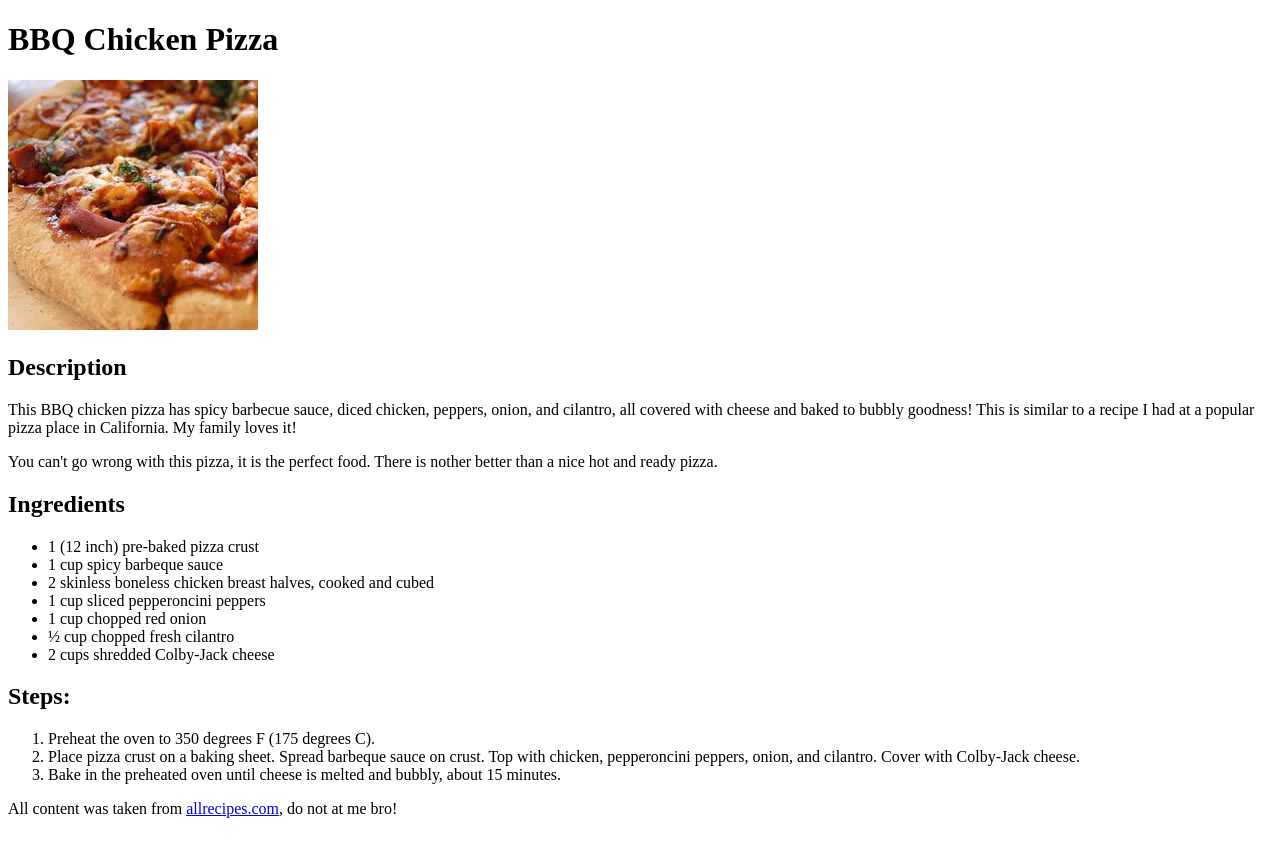
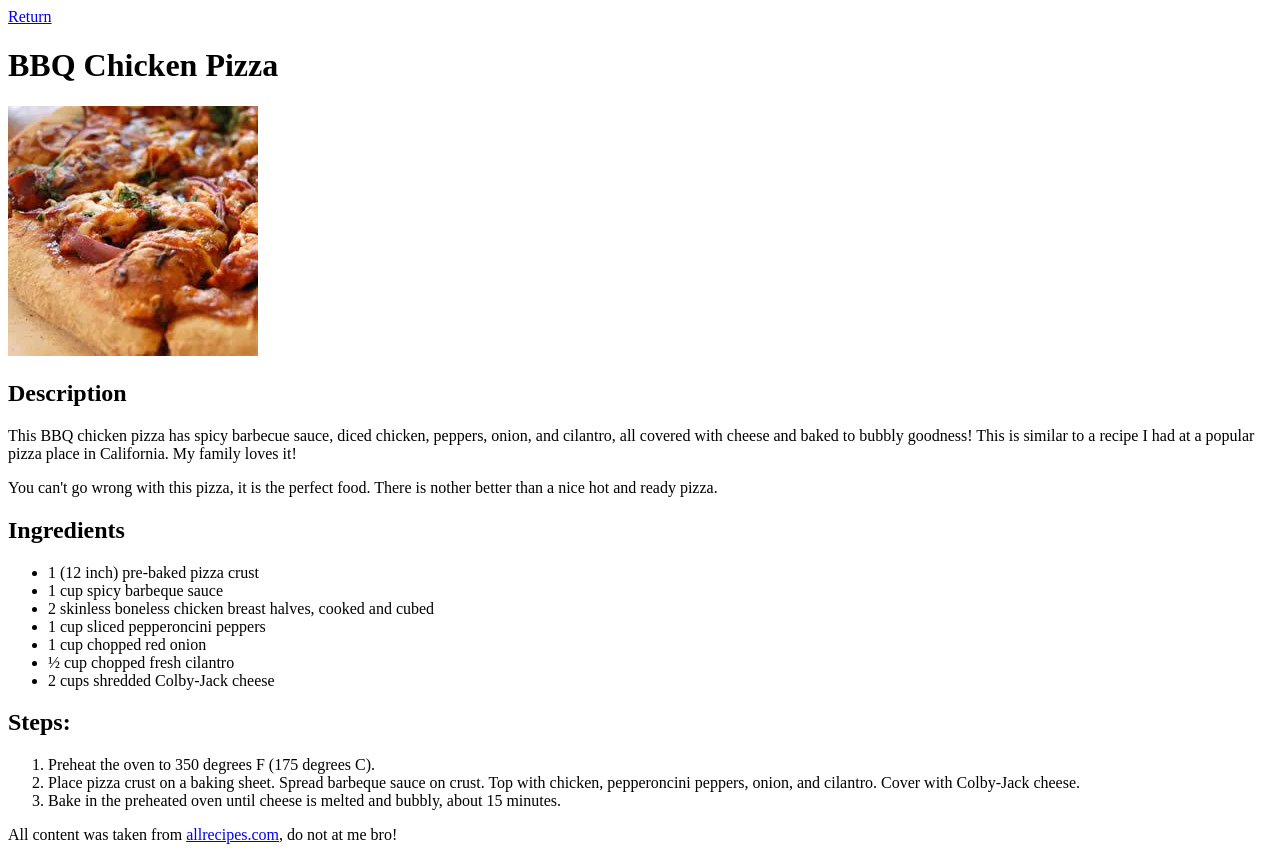
Before and after one commit to Lukeawagner12/odin_recipes, a plain HTML site: page recipes/chicken-pizza.html in a window 1280 px wide. Before the commit the page ends 834 px from the top, so only its background shows below. Drawn offline with Linux system fonts and the light colour scheme.

Commit message:
Add link to each recipe to return to main page

```diff
--- a/recipes/chicken-pizza.html
+++ b/recipes/chicken-pizza.html
@@ -6,6 +6,7 @@
     <title>Chicken Pizza - Recipe</title>
 </head>
 <body>
+    <a href="../index.html">Return</a>
     <h1>BBQ Chicken Pizza</h1>
     <img src="../images/bbqchickenpizza.webp" alt="A beautiful BBQ Chcken Pizza">
     <h2>Description</h2>
```
Also changed, not shown: recipes/flank-steak.html (+1 -0 lines), recipes/tacos.html (+1 -0 lines).
